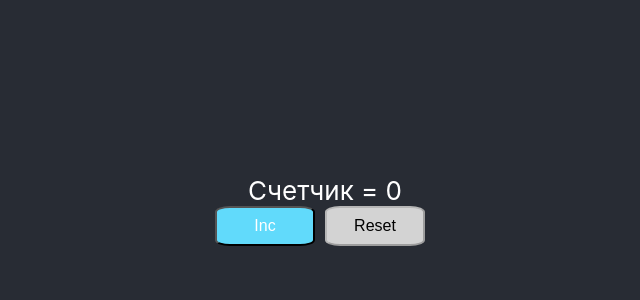
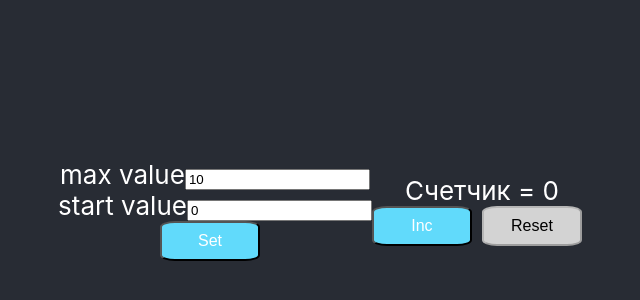
Before and after one commit to makhnev-a/counter, a React (Create React App) app: page / in a window 1280 px wide. Shown: the part 190-490 px from the top of the page, without its empty margins (315-955 px from the left). Built offline with nearby package versions, Linux system fonts and the light colour scheme.

Commit message:
counter fixed 2

```diff
--- a/src/App.css
+++ b/src/App.css
@@ -17,7 +17,7 @@
   background-color: #282c34;
   min-height: 100vh;
   display: flex;
-  flex-direction: column;
+  /*flex-direction: column;*/
   align-items: center;
   justify-content: center;
   font-size: calc(10px + 2vmin);
--- a/src/App.js
+++ b/src/App.js
@@ -1,14 +1,17 @@
 import React from 'react';
 import './App.css';
 import Counter from "./Counter";
+import SetCounter from "./SetCounter";
 
 class App extends React.Component{
   state = {
-    countNum: 0
+    countNum: 0,
+    startValue: 0,
+    maxValue: 10
   };
 
   onAddNum = () => {
-    if (this.state.countNum <= 6) {
+    if (this.state.countNum <= this.state.maxValue) {
       this.setState({
         countNum: this.state.countNum + 1
       });
@@ -25,8 +28,13 @@ class App extends React.Component{
     return (
         <div className="App">
           <section className="App-header">
+            <SetCounter
+                maxValue={this.state.maxValue}
+                startValue={this.state.countNum}
+            />
             <Counter
                 countNum={this.state.countNum}
+                maxValue={this.state.maxValue}
                 onAddNum={this.onAddNum}
                 onClearNum={this.onClearNum}
             />
--- a/src/Counter.jsx
+++ b/src/Counter.jsx
@@ -4,7 +4,7 @@ import Button from "./Button";
 
 class Counter extends React.Component{
     classInc = () => {
-        return this.props.countNum === 5 ? 'btnDisable' : 'btn';
+        return this.props.countNum === this.props.maxValue ? 'btnDisable' : 'btn';
     };
 
     classRes = () => {
@@ -16,10 +16,11 @@ class Counter extends React.Component{
             <div>
                 <Number
                     countNum={this.props.countNum}
+                    maxValue={this.props.maxValue}
                 />
                 <Button
                     title={'Inc'}
-                    disable={this.props.countNum === 5}
+                    disable={this.props.countNum === this.props.maxValue}
                     handler={this.props.onAddNum}
                     btnStyle={this.classInc()}
                 />
--- a/src/Number.jsx
+++ b/src/Number.jsx
@@ -2,7 +2,7 @@ import React from "react";
 
 class Number extends React.Component{
     render = () => {
-        let max = this.props.countNum === 5 ? 'max' : '';
+        let max = this.props.countNum === this.props.maxValue ? 'max' : '';
 
         return (
             <div
--- /dev/null
+++ b/src/SetCounter.jsx
@@ -0,0 +1,35 @@
+import React from "react";
+import Button from "./Button";
+
+class SetCounter extends React.Component {
+    state = {
+        maxValue: this.props.maxValue,
+        startValue: this.props.startValue
+    };
+
+    setValue = () => {
+
+    };
+
+    render = () => {
+        return (
+            <div>
+                <div>
+                    <label htmlFor="">max value</label>
+                    <input type="number" defaultValue={this.props.maxValue}/>
+                </div>
+                <div>
+                    <label htmlFor="">start value</label>
+                    <input type="number" defaultValue={this.props.startValue}/>
+                </div>
+                <Button
+                    title={'Set'}
+                    btnStyle={'btn'}
+                    handler={this.setValue}
+                />
+            </div>
+        );
+    };
+};
+
+export default SetCounter;
```
